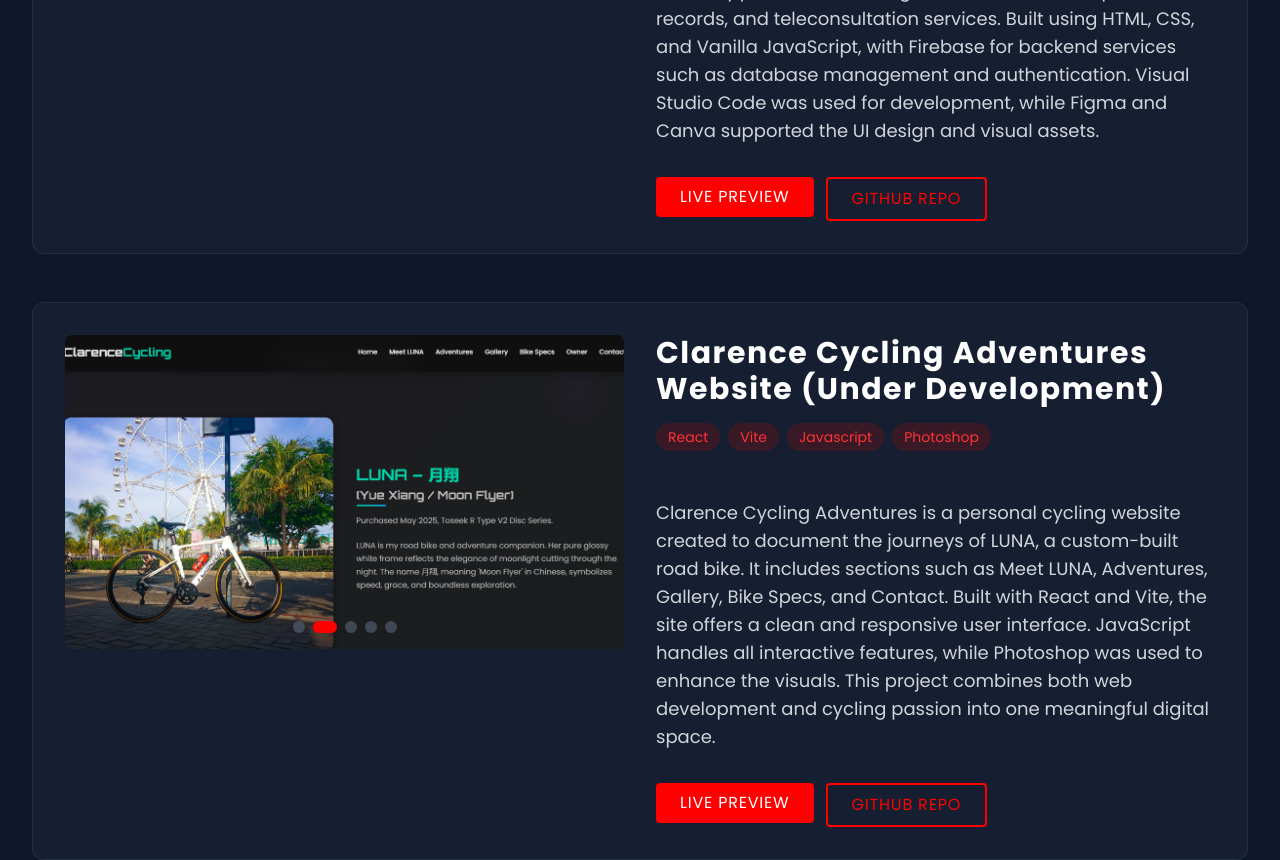
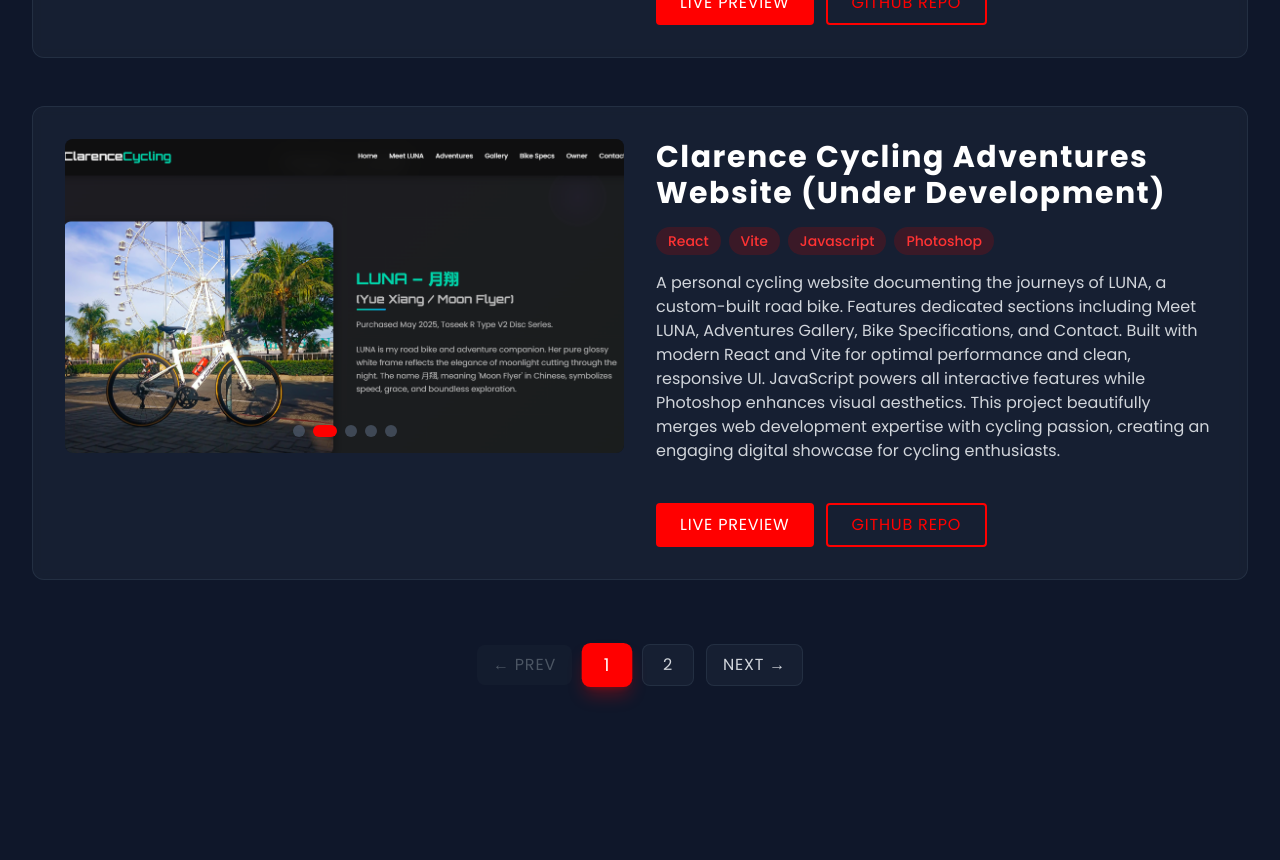
Before and after one commit to Clarence140/CodeWithClarence, a React (Vite) app: page / in a window 1280 px wide. Shown: the part 3480-4340 px from the top of the page. Built offline with nearby package versions, Linux system fonts and the light colour scheme.

Commit message:
Optimized

```diff
--- a/src/App.jsx
+++ b/src/App.jsx
@@ -25,9 +25,23 @@ function App() {
   const [scrolling, setScrolling] = useState(false);
   const scrollTimeout = useRef(null);
 
+  // Scroll to top on mount and refresh
   useEffect(() => {
+    // Force scroll to top immediately
+    window.history.scrollRestoration = "manual";
     window.scrollTo(0, 0);
     setActiveSection("home");
+
+    // Also reset on page unload
+    const handleBeforeUnload = () => {
+      window.scrollTo(0, 0);
+    };
+
+    window.addEventListener("beforeunload", handleBeforeUnload);
+
+    return () => {
+      window.removeEventListener("beforeunload", handleBeforeUnload);
+    };
   }, []);
 
   useEffect(() => {
--- a/src/components/Projects.jsx
+++ b/src/components/Projects.jsx
@@ -8,7 +8,7 @@ const projectsData = [
     id: 1,
     title: "MetroJobs Website Rework (OJT)",
     description:
-      "MetroJobs is a recruitment and HR solutions website designed to connect job seekers with top companies across various industries. The site features job listings, company information, and branch details, all presented in a clean and user-friendly layout. It was built using HTML for structure, CSS for styling, and JavaScript for interactivity. Canva was used to design animated GIFs, while Photoshop enhanced images for a more polished visual presentation.",
+      "A recruitment and HR solutions website connecting job seekers with top companies across various industries. Features comprehensive job listings, detailed company information, and branch locations in a clean, user-friendly interface. Built with HTML, CSS, and JavaScript for seamless interactivity. Enhanced with Canva-designed animated GIFs and Photoshop-optimized images for professional visual presentation. Developed during on-the-job training to deliver modern recruitment solutions.",
     techStack: ["HTML", "CSS", "JavaScript", "Canva", "Photoshop"],
     liveLink: "https://metro-jobs.vercel.app/",
     githubLink: "https://github.com/Clarence140/MetroJobsss",
@@ -24,7 +24,7 @@ const projectsData = [
     id: 2,
     title: "PAMCares – Online Pet Healthcare System (Capstone Project)",
     description:
-      "PAMCares is a proposed web-based online pet healthcare management system developed for the Philippine Animal Medical Center (PAMC) in Quezon City. It is designed to enhance accessibility, efficiency, and connectivity between pet owners and veterinary professionals. The system features online appointment booking, seamless access to pet medical records, and teleconsultation services. Built using HTML, CSS, and Vanilla JavaScript, with Firebase for backend services such as database management and authentication. Visual Studio Code was used for development, while Figma and Canva supported the UI design and visual assets.",
+      "A comprehensive web-based pet healthcare management system for the Philippine Animal Medical Center (PAMC) in Quezon City. Enhances accessibility and connectivity between pet owners and veterinary professionals through online appointment booking, digital medical records access, and teleconsultation services. Developed as a capstone project using HTML, CSS, and Vanilla JavaScript with Firebase handling database management and authentication. UI/UX designed with Figma and Canva for intuitive user experience.",
     techStack: ["HTML", "CSS", "JavaScript", "Firebase", "Canva", "Figma"],
     liveLink: "#",
     githubLink: "https://github.com/Clarence140/PAMCares-FINAL",
@@ -40,7 +40,7 @@ const projectsData = [
     id: 3,
     title: "Clarence Cycling Adventures Website (Under Development)",
     description:
-      "Clarence Cycling Adventures is a personal cycling website created to document the journeys of LUNA, a custom-built road bike. It includes sections such as Meet LUNA, Adventures, Gallery, Bike Specs, and Contact. Built with React and Vite, the site offers a clean and responsive user interface. JavaScript handles all interactive features, while Photoshop was used to enhance the visuals. This project combines both web development and cycling passion into one meaningful digital space.",
+      "A personal cycling website documenting the journeys of LUNA, a custom-built road bike. Features dedicated sections including Meet LUNA, Adventures Gallery, Bike Specifications, and Contact. Built with modern React and Vite for optimal performance and clean, responsive UI. JavaScript powers all interactive features while Photoshop enhances visual aesthetics. This project beautifully merges web development expertise with cycling passion, creating an engaging digital showcase for cycling enthusiasts.",
     techStack: ["React", "Vite", "Javascript", "Photoshop"],
     liveLink: "https://clarence-cyling-web.vercel.app/",
     githubLink: "https://github.com/Clarence140/ClarenceCylingWeb",
@@ -56,7 +56,7 @@ const projectsData = [
     id: 4,
     title: "RescueNet – Emergency Response Platform",
     description:
-      "RescueNet is a comprehensive emergency response platform for Metro Manila residents, providing instant access to 100+ location-based emergency hotlines across 5 categories: Fire, Flood/Disaster, Crime, Health/Medical, and Power & Utilities. It features district-specific services covering Quezon City and Manila City, role-based action plans for different emergency scenarios, and an intuitive mobile-first interface. This community-focused platform addresses a critical need: reducing emergency response time by centralizing essential contacts and guidance, potentially saving lives during disasters.",
+      "A life-saving emergency response platform for Metro Manila residents providing instant access to 100+ location-based emergency hotlines across five critical categories: Fire, Flood/Disaster, Crime, Health/Medical, and Power & Utilities. Features district-specific services for Quezon City and Manila City, role-based action plans, and intuitive mobile-first design. Built with React, Vite, Tailwind CSS, Framer Motion, and Radix UI. This community-focused platform reduces emergency response time by centralizing essential contacts and guidance.",
     techStack: ["React", "Vite", "Tailwind CSS", "Framer Motion", "Radix UI"],
     liveLink: "https://rescue-net.vercel.app/",
     githubLink: "https://github.com/Clarence140/RescueNet",
@@ -90,6 +90,7 @@ const Projects = () => {
   const [startPos, setStartPos] = useState({ x: 0, y: 0 });
   const [currentPage, setCurrentPage] = useState(1);
   const [projectsPerPage] = useState(3);
+  const [isPageChanging, setIsPageChanging] = useState(false);
   const imgRef = useRef(null);
   const modalRef = useRef(null);
 
@@ -148,7 +149,29 @@ const Projects = () => {
   const totalPages = Math.ceil(projectsData.length / projectsPerPage);
 
   const handlePageChange = (pageNumber) => {
-    setCurrentPage(pageNumber);
+    if (pageNumber === currentPage || pageNumber < 1 || pageNumber > totalPages)
+      return;
+
+    setIsPageChanging(true);
+
+    // Small delay for smooth transition
+    setTimeout(() => {
+      setCurrentPage(pageNumber);
+      setIsPageChanging(false);
+
+      // Scroll to top of projects section smoothly
+      const projectsSection = document.getElementById("projects");
+      if (projectsSection) {
+        const offset = 80; // offset for fixed header if any
+        const elementPosition = projectsSection.getBoundingClientRect().top;
+        const offsetPosition = elementPosition + window.pageYOffset - offset;
+
+        window.scrollTo({
+          top: offsetPosition,
+          behavior: "smooth",
+        });
+      }
+    }, 300);
   };
 
   const openModal = (imageSrc, projectId, imgIndex) => {
@@ -263,7 +286,11 @@ const Projects = () => {
           </h2>
         </div>
 
-        <div className="space-y-8 sm:space-y-12 max-w-7xl mx-auto">
+        <div
+          className={`space-y-8 sm:space-y-12 max-w-7xl mx-auto transition-opacity duration-300 ${
+            isPageChanging ? "opacity-0" : "opacity-100"
+          }`}
+        >
           {currentProjects.map((project, projectIndex) => (
             <div
               key={project.id}
@@ -317,27 +344,26 @@ const Projects = () => {
               </div>
 
               <div className="xl:w-1/2 flex flex-col">
-                <div className="mb-4 sm:mb-6">
+                <div className="flex-grow">
                   <h3 className="text-xl sm:text-2xl lg:text-3xl font-bold text-white mb-3 sm:mb-4 font-futuristic tracking-wider">
                     {project.title}
                   </h3>
-                  <div className="flex flex-wrap gap-2 mb-4 sm:mb-6">
+                  <div className="flex flex-wrap gap-2 mb-4">
                     {project.techStack.map((tech, techIndex) => (
                       <span
                         key={techIndex}
-                        className="px-2 sm:px-3 py-1 bg-primary-600/20 text-primary-400 rounded-full text-xs sm:text-sm"
+                        className="px-2 sm:px-3 py-1 bg-primary-600/20 text-primary-400 rounded-full text-xs sm:text-sm font-medium"
                       >
                         {tech}
                       </span>
                     ))}
                   </div>
+                  <p className="text-sm sm:text-base text-gray-300 leading-relaxed mb-6">
+                    {project.description}
+                  </p>
                 </div>
 
-                <p className="text-sm sm:text-base lg:text-lg text-gray-300 mb-6 sm:mb-8 flex-grow leading-relaxed">
-                  {project.description}
-                </p>
-
-                <div className="flex flex-col sm:flex-row flex-wrap gap-3 items-center sm:items-start">
+                <div className="flex flex-col sm:flex-row flex-wrap gap-3 mt-4">
                   {project.liveLink && project.liveLink !== "#" && (
                     <a
                       href={project.liveLink}
@@ -398,23 +424,47 @@ const Projects = () => {
         </div>
 
         {totalPages > 1 && (
-          <div className="flex justify-center mt-8">
-            <div className="flex gap-2">
+          <div className="flex justify-center mt-12 sm:mt-16">
+            <div className="flex gap-3 items-center">
+              <button
+                onClick={() => handlePageChange(currentPage - 1)}
+                disabled={currentPage === 1}
+                className={`px-4 py-2 rounded-lg font-futuristic tracking-wider transition-all duration-300 ${
+                  currentPage === 1
+                    ? "bg-dark-800/30 text-gray-600 cursor-not-allowed"
+                    : "bg-dark-800/50 text-gray-300 hover:bg-primary-500 hover:text-white border border-dark-700/50"
+                }`}
+              >
+                ← PREV
+              </button>
+
               {Array.from({ length: totalPages }, (_, i) => i + 1).map(
                 (page) => (
                   <button
                     key={page}
                     onClick={() => handlePageChange(page)}
-                    className={`px-4 py-2 rounded font-futuristic tracking-wider transition-all duration-300 ${
+                    className={`px-5 py-2 rounded-lg font-futuristic tracking-wider transition-all duration-300 ${
                       currentPage === page
-                        ? "bg-primary-500 text-white"
-                        : "bg-dark-800/50 text-gray-300 hover:bg-dark-700/50 hover:text-white border border-dark-700/50"
+                        ? "bg-primary-500 text-white shadow-lg shadow-primary-500/30 scale-110"
+                        : "bg-dark-800/50 text-gray-300 hover:bg-dark-700 hover:text-white border border-dark-700/50 hover:border-primary-500/50"
                     }`}
                   >
                     {page}
                   </button>
                 )
               )}
+
+              <button
+                onClick={() => handlePageChange(currentPage + 1)}
+                disabled={currentPage === totalPages}
+                className={`px-4 py-2 rounded-lg font-futuristic tracking-wider transition-all duration-300 ${
+                  currentPage === totalPages
+                    ? "bg-dark-800/30 text-gray-600 cursor-not-allowed"
+                    : "bg-dark-800/50 text-gray-300 hover:bg-primary-500 hover:text-white border border-dark-700/50"
+                }`}
+              >
+                NEXT →
+              </button>
             </div>
           </div>
         )}
--- a/src/index.css
+++ b/src/index.css
@@ -1,8 +1,8 @@
+@import url("https://fonts.googleapis.com/css2?family=Poppins:wght@300;400;500;600;700;800;900&display=swap");
+
 @tailwind base;
 @tailwind components;
 @tailwind utilities;
-
-@import url("https://fonts.googleapis.com/css2?family=Poppins:wght@300;400;500;600;700;800;900&display=swap");
 
 * {
   text-decoration: none;
```
